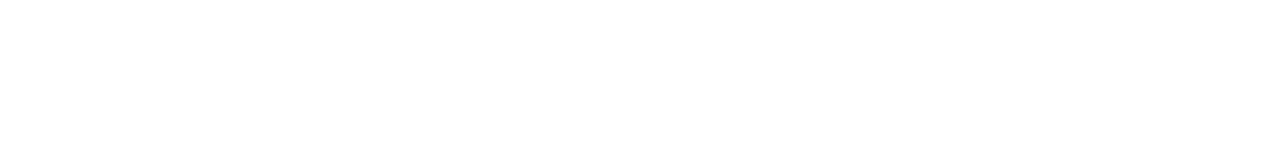
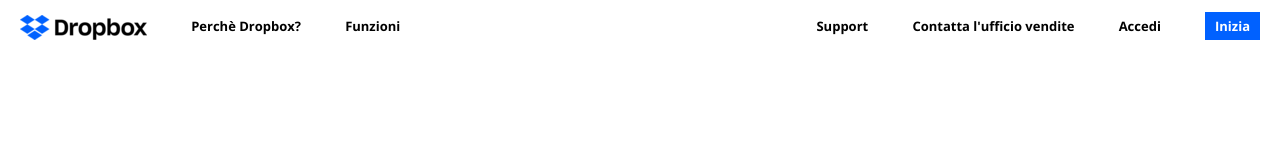
Before and after one commit to FrancescoCina/htmlcss-dropbox, a plain HTML site: page index.html in a window 1280 px wide. Drawn offline with nearby package versions, Linux system fonts and the light colour scheme.

Commit message:
Fatta topbar

```diff
--- a/css/style.css
+++ b/css/style.css
@@ -5,10 +5,69 @@
 }
 
 body{
-    background-color: white;
+    font-family: 'Open Sans', sans-serif;
 }
 
-.fa-youtube{
-    font-size: 50px;
+/* utilities */
+
+.clearfix::after{
+    display: table;
+    content: '';
+    clear: both;
+}
+
+.float{
+    float:left;
+}
+
+.text-right{
+    text-align: right;
+}
+
+.btn{
+    padding: 5px 10px;
+}
+
+.btn-blue{
+    background-color:#0061FF;
+    color:white;
+}
+
+.btn-small{
+    width: 50px;
+    height: 25px;
+}
+
+/* Header  */
+
+.topbar{
+    height: 50px;
+}
+
+.topbar nav{
+    line-height: 50px;
+    width: 50%;
 
 }
+
+.topbar nav ul li{
+    display: inline;
+}
+
+
+.topbar nav ul li a img{
+    vertical-align: middle;
+}
+
+
+.topbar nav ul li a{
+    margin: 0 20px;
+    text-decoration:none;
+    color: black;
+    font-size: 13px;
+    font-weight: 550;
+}
+
+.topbar nav ul li:last-child a{
+   color:white;
+}
--- a/index.html
+++ b/index.html
@@ -5,14 +5,40 @@
     <meta http-equiv="X-UA-Compatible" content="IE=edge">
     <meta name="viewport" content="width=device-width, initial-scale=1.0">
     <title>Dropbox Business</title>
+    <link rel="preconnect" href="https://fonts.gstatic.com">
+    <link href="https://fonts.googleapis.com/css2?family=Open+Sans:wght@400;700;800&display=swap" rel="stylesheet">
     <link rel="stylesheet" href="https://cdnjs.cloudflare.com/ajax/libs/font-awesome/5.15.3/css/all.min.css" integrity="sha512-iBBXm8fW90+nuLcSKlbmrPcLa0OT92xO1BIsZ+ywDWZCvqsWgccV3gFoRBv0z+8dLJgyAHIhR35VZc2oM/gI1w==" crossorigin="anonymous" referrerpolicy="no-referrer" />
     <link rel="stylesheet" href="./css/style.css">
 </head>
 <body>
-    <div>
-        <p><i class="fa-brands fa-youtube"></i></p>
-
-
-    </div>
+    <header>
+        <div class="topbar clearfix">
+            <nav class="nav-left float">
+                <ul>
+                    <li><a href="#"><img src="./img/logo-small.png" alt="Logo Dropbox"></a></li>
+                    <li><a href="#">Perchè Dropbox?</a></li>
+                    <li><a href="#">Funzioni</a></li>
+                    <li><a href="#">Piani e prezzi</a></li>
+                </ul>
+            </nav>
+            <nav class="nav-right float text-right">
+                <ul>
+                    <li><a href="#">Support</a></li>
+                    <li><a href="#">Contatta l'ufficio vendite</a></li>
+                    <li><a href="#">Accedi</a></li>
+                    <li><a class="btn btn-small btn-blue" href="#">Inizia</a></li>
+                </ul>
+            </nav>
+        </div>
+        <div class="mainheader">
+            <div class="title"></div>
+            <div class="cols">
+                <div class="col"></div>
+                <div class="col"></div>
+            </div>
+        </div>
+    </header>
+    <main></main>
+    <footer></footer>
 </body>
 </html>
```
